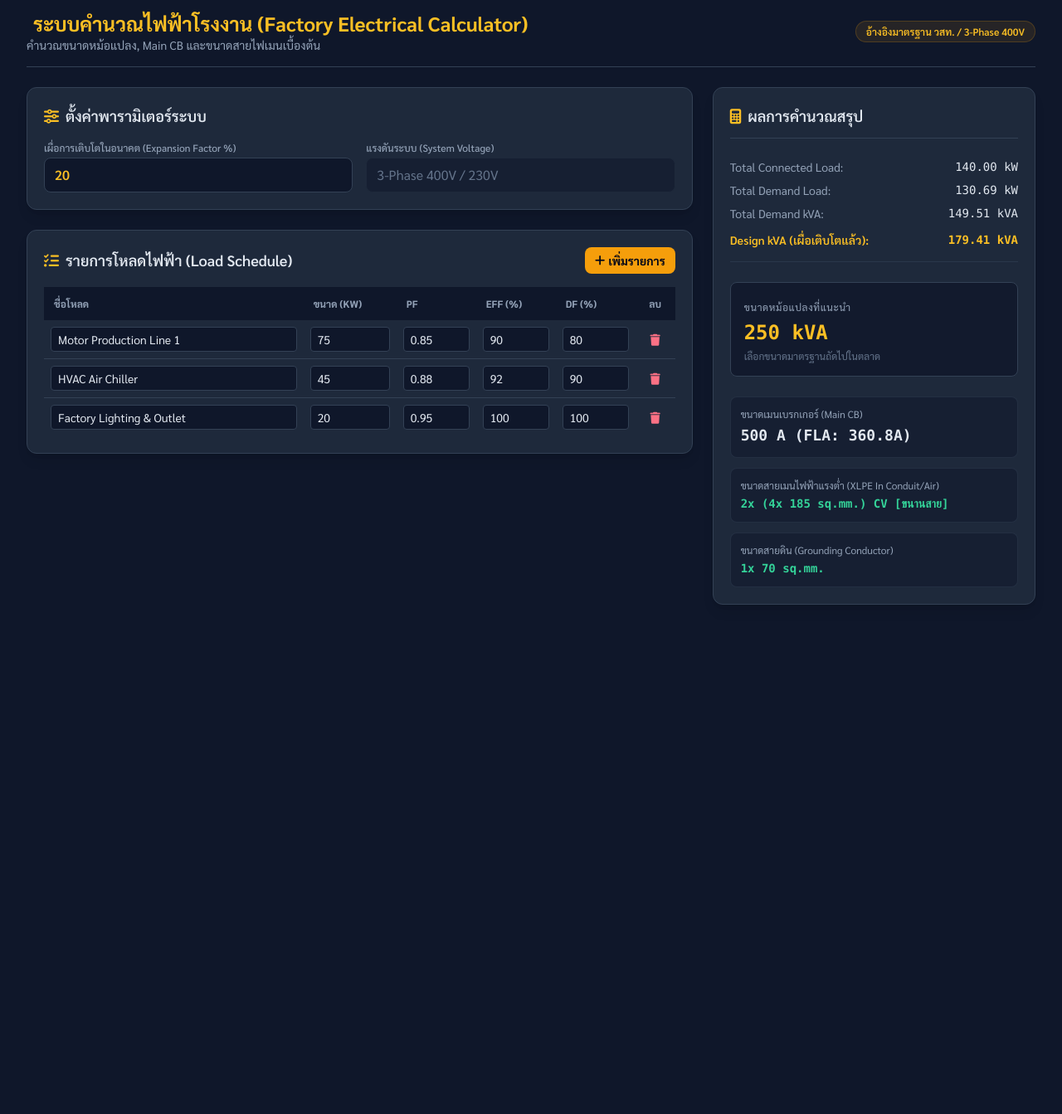
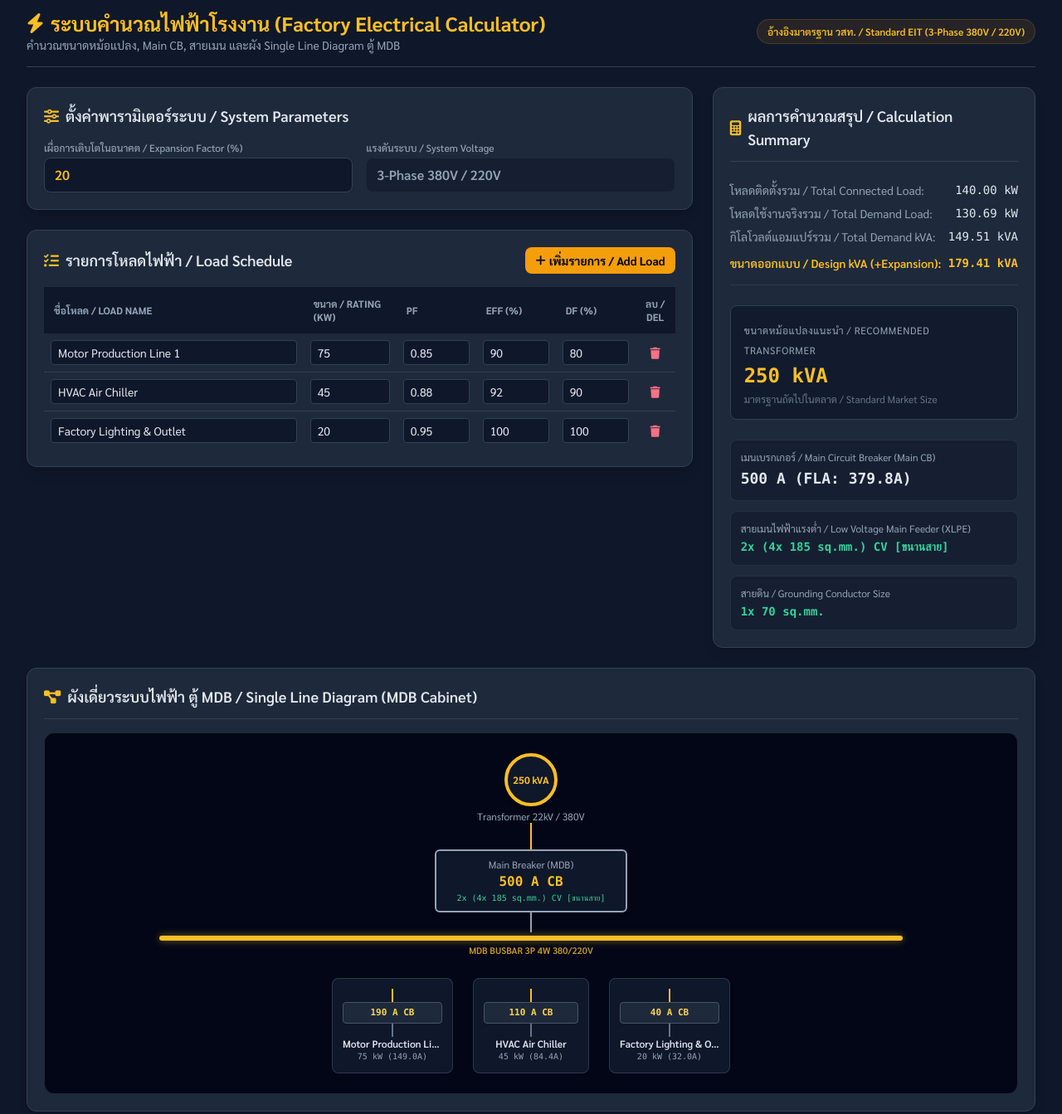
Before and after one commit to amornsuwimon14957-maker/trans-ee, a plain HTML site: page index.html in a window 1280 px wide. Shown: the part 20-1363 px from the top of the page at 83% size. Before the commit the page ends 800 px from the top, so only its background shows below. Drawn offline with nearby package versions, Linux system fonts and the light colour scheme.

Commit message:
Update index.html

```diff
--- a/index.html
+++ b/index.html
@@ -3,7 +3,7 @@
 <head>
     <meta charset="UTF-8">
     <meta name="viewport" content="width=device-width, initial-scale=1.0">
-    <title>Factory Electrical Sizing Calculator</title>
+    <title>Factory Electrical Calculator / ระบบคำนวณไฟฟ้าโรงงาน</title>
     <!-- Tailwind CSS CDN -->
     <script src="https://cdn.tailwindcss.com"></script>
     <!-- Font Awesome Icons -->
@@ -17,13 +17,16 @@
 
     <div class="max-w-7xl mx-auto space-y-6">
         <!-- Header -->
-        <header class="flex justify-between items-center border-b border-slate-700 pb-4">
+        <header class="flex flex-col md:flex-row justify-between items-start md:items-center border-b border-slate-700 pb-4 gap-4">
             <div>
-                <h1 class="text-2xl font-bold text-amber-400"><i class="fa-solid font-bolt me-2"></i>ระบบคำนวณไฟฟ้าโรงงาน (Factory Electrical Calculator)</h1>
-                <p class="text-sm text-slate-400">คำนวณขนาดหม้อแปลง, Main CB และขนาดสายไฟเมนเบื้องต้น</p>
+                <h1 class="text-2xl font-bold text-amber-400 flex items-center gap-2">
+                    <i class="fa-solid fa-bolt"></i>
+                    ระบบคำนวณไฟฟ้าโรงงาน (Factory Electrical Calculator)
+                </h1>
+                <p class="text-sm text-slate-400">คำนวณขนาดหม้อแปลง, Main CB, สายเมน และผัง Single Line Diagram ตู้ MDB</p>
             </div>
-            <span class="bg-amber-500/10 text-amber-400 border border-amber-500/20 px-3 py-1 rounded-full text-xs font-semibold">
-                อ้างอิงมาตรฐาน วสท. / 3-Phase 400V
+            <span class="bg-amber-500/10 text-amber-400 border border-amber-500/20 px-3 py-1.5 rounded-full text-xs font-semibold">
+                อ้างอิงมาตรฐาน วสท. / Standard EIT (3-Phase 380V / 220V)
             </span>
         </header>
 
@@ -34,16 +37,21 @@
                 <!-- Parameters Card -->
                 <div class="bg-slate-800 border border-slate-700 rounded-xl p-5 shadow-lg">
                     <h2 class="text-lg font-semibold text-slate-200 mb-4 flex items-center gap-2">
-                        <i class="fa-solid fa-sliders text-amber-400"></i> ตั้งค่าพารามิเตอร์ระบบ
+                        <i class="fa-solid fa-sliders text-amber-400"></i>
+                        ตั้งค่าพารามิเตอร์ระบบ / System Parameters
                     </h2>
                     <div class="grid grid-cols-1 sm:grid-cols-2 gap-4">
                         <div>
-                            <label class="block text-xs font-medium text-slate-400 mb-1">เผื่อการเติบโตในอนาคต (Expansion Factor %)</label>
+                            <label class="block text-xs font-medium text-slate-400 mb-1">
+                                เผื่อการเติบโตในอนาคต / Expansion Factor (%)
+                            </label>
                             <input type="number" id="expansionFactor" value="20" class="w-full bg-slate-900 border border-slate-700 rounded-lg px-3 py-2 text-amber-400 font-semibold focus:outline-none focus:border-amber-400">
                         </div>
                         <div>
-                            <label class="block text-xs font-medium text-slate-400 mb-1">แรงดันระบบ (System Voltage)</label>
-                            <input type="text" value="3-Phase 400V / 230V" disabled class="w-full bg-slate-900/50 border border-slate-800 rounded-lg px-3 py-2 text-slate-500 cursor-not-allowed">
+                            <label class="block text-xs font-medium text-slate-400 mb-1">
+                                แรงดันระบบ / System Voltage
+                            </label>
+                            <input type="text" value="3-Phase 380V / 220V" disabled class="w-full bg-slate-900/50 border border-slate-800 rounded-lg px-3 py-2 text-slate-400 font-semibold cursor-not-allowed">
                         </div>
                     </div>
                 </div>
@@ -52,10 +60,11 @@
                 <div class="bg-slate-800 border border-slate-700 rounded-xl p-5 shadow-lg space-y-4">
                     <div class="flex justify-between items-center">
                         <h2 class="text-lg font-semibold text-slate-200 flex items-center gap-2">
-                            <i class="fa-solid fa-list-check text-amber-400"></i> รายการโหลดไฟฟ้า (Load Schedule)
+                            <i class="fa-solid fa-list-check text-amber-400"></i>
+                            รายการโหลดไฟฟ้า / Load Schedule
                         </h2>
                         <button onclick="addLoadRow()" class="bg-amber-500 hover:bg-amber-600 text-slate-950 font-bold px-3 py-1.5 rounded-lg text-sm transition flex items-center gap-1">
-                            <i class="fa-solid fa-plus"></i> เพิ่มรายการ
+                            <i class="fa-solid fa-plus"></i> เพิ่มรายการ / Add Load
                         </button>
                     </div>
 
@@ -63,12 +72,12 @@
                         <table class="w-full text-left text-sm text-slate-300">
                             <thead class="bg-slate-900 text-slate-400 uppercase text-xs">
                                 <tr>
-                                    <th class="p-3">ชื่อโหลด</th>
-                                    <th class="p-3 w-28">ขนาด (kW)</th>
+                                    <th class="p-3">ชื่อโหลด / Load Name</th>
+                                    <th class="p-3 w-28">ขนาด / Rating (kW)</th>
                                     <th class="p-3 w-24">PF</th>
                                     <th class="p-3 w-24">Eff (%)</th>
                                     <th class="p-3 w-24">DF (%)</th>
-                                    <th class="p-3 w-12 text-center">ลบ</th>
+                                    <th class="p-3 w-12 text-center">ลบ / Del</th>
                                 </tr>
                             </thead>
                             <tbody id="loadTableBody" class="divide-y divide-slate-700">
@@ -83,50 +92,51 @@
             <div class="space-y-6">
                 <div class="bg-slate-800 border border-slate-700 rounded-xl p-5 shadow-lg space-y-6 sticky top-6">
                     <h2 class="text-lg font-semibold text-slate-200 border-b border-slate-700 pb-3 flex items-center gap-2">
-                        <i class="fa-solid fa-calculator text-amber-400"></i> ผลการคำนวณสรุป
+                        <i class="fa-solid fa-calculator text-amber-400"></i>
+                        ผลการคำนวณสรุป / Calculation Summary
                     </h2>
 
                     <!-- Load Totals -->
                     <div class="space-y-2 text-sm border-b border-slate-700/60 pb-4">
                         <div class="flex justify-between text-slate-400">
-                            <span>Total Connected Load:</span>
+                            <span>โหลดติดตั้งรวม / Total Connected Load:</span>
                             <span id="totalConnectedKW" class="font-mono text-slate-200">0.00 kW</span>
                         </div>
                         <div class="flex justify-between text-slate-400">
-                            <span>Total Demand Load:</span>
+                            <span>โหลดใช้งานจริงรวม / Total Demand Load:</span>
                             <span id="totalDemandKW" class="font-mono text-slate-200">0.00 kW</span>
                         </div>
                         <div class="flex justify-between text-slate-400">
-                            <span>Total Demand kVA:</span>
+                            <span>กิโลโวลต์แอมแปร์รวม / Total Demand kVA:</span>
                             <span id="totalDemandKVA" class="font-mono text-slate-200">0.00 kVA</span>
                         </div>
                         <div class="flex justify-between text-amber-400 font-semibold pt-1">
-                            <span>Design kVA (เผื่อเติบโตแล้ว):</span>
+                            <span>ขนาดออกแบบ / Design kVA (+Expansion):</span>
                             <span id="designKVA" class="font-mono">0.00 kVA</span>
                         </div>
                     </div>
 
                     <!-- Recommended Transformer -->
                     <div class="bg-slate-900/80 border border-slate-700 p-4 rounded-lg space-y-1">
-                        <span class="text-xs text-slate-400 uppercase tracking-wider">ขนาดหม้อแปลงที่แนะนำ</span>
+                        <span class="text-xs text-slate-400 uppercase tracking-wider">ขนาดหม้อแปลงแนะนำ / Recommended Transformer</span>
                         <div id="txSize" class="text-2xl font-bold text-amber-400 font-mono">-- kVA</div>
-                        <p class="text-xs text-slate-500">เลือกขนาดมาตรฐานถัดไปในตลาด</p>
+                        <p class="text-xs text-slate-500">มาตรฐานถัดไปในตลาด / Standard Market Size</p>
                     </div>
 
                     <!-- Recommended Breaker & Cable -->
                     <div class="space-y-3">
                         <div class="bg-slate-900/50 p-3 rounded-lg border border-slate-700/50">
-                            <span class="text-xs text-slate-400 block mb-1">ขนาดเมนเบรกเกอร์ (Main CB)</span>
+                            <span class="text-xs text-slate-400 block mb-1">เมนเบรกเกอร์ / Main Circuit Breaker (Main CB)</span>
                             <div id="mainCB" class="text-lg font-semibold text-slate-200 font-mono">-- A</div>
                         </div>
 
                         <div class="bg-slate-900/50 p-3 rounded-lg border border-slate-700/50">
-                            <span class="text-xs text-slate-400 block mb-1">ขนาดสายเมนไฟฟ้าแรงต่ำ (XLPE In Conduit/Air)</span>
+                            <span class="text-xs text-slate-400 block mb-1">สายเมนไฟฟ้าแรงต่ำ / Low Voltage Main Feeder (XLPE)</span>
                             <div id="cableSize" class="text-sm font-semibold text-emerald-400 font-mono">--</div>
                         </div>
 
                         <div class="bg-slate-900/50 p-3 rounded-lg border border-slate-700/50">
-                            <span class="text-xs text-slate-400 block mb-1">ขนาดสายดิน (Grounding Conductor)</span>
+                            <span class="text-xs text-slate-400 block mb-1">สายดิน / Grounding Conductor Size</span>
                             <div id="groundSize" class="text-sm font-semibold text-emerald-400 font-mono">--</div>
                         </div>
                     </div>
@@ -134,11 +144,49 @@
             </div>
 
         </div>
+
+        <!-- Bottom Panel: Single Line Diagram (MDB) -->
+        <div class="bg-slate-800 border border-slate-700 rounded-xl p-5 shadow-lg space-y-4">
+            <h2 class="text-lg font-semibold text-slate-200 flex items-center gap-2 border-b border-slate-700 pb-3">
+                <i class="fa-solid fa-diagram-project text-amber-400"></i>
+                ผังเดี่ยวระบบไฟฟ้า ตู้ MDB / Single Line Diagram (MDB Cabinet)
+            </h2>
+
+            <div class="bg-slate-950 p-6 rounded-xl border border-slate-800 flex flex-col items-center overflow-x-auto">
+                <!-- Transformer Block -->
+                <div class="flex flex-col items-center">
+                    <div class="w-16 h-16 rounded-full border-4 border-amber-400 flex items-center justify-center font-bold text-amber-400 text-xs text-center p-1 bg-slate-900 shadow-md">
+                        <span id="sldTx">-- kVA</span>
+                    </div>
+                    <span class="text-xs text-slate-400 mt-1">Transformer 22kV / 380V</span>
+                </div>
+
+                <!-- Main Line -->
+                <div class="w-0.5 h-8 bg-amber-400"></div>
+
+                <!-- Main CB Box -->
+                <div class="border-2 border-slate-400 bg-slate-900 px-6 py-2 rounded-md text-center shadow-md">
+                    <span class="text-xs text-slate-400 block">Main Breaker (MDB)</span>
+                    <span id="sldMainCB" class="text-amber-400 font-bold font-mono">-- A</span>
+                    <span id="sldMainCable" class="text-[10px] text-emerald-400 block font-mono">--</span>
+                </div>
+
+                <!-- Busbar Line -->
+                <div class="w-0.5 h-6 bg-slate-400"></div>
+                <div class="w-full max-w-4xl h-1.5 bg-amber-400 rounded-full my-1 shadow-[0_0_10px_rgba(251,191,36,0.5)]"></div>
+                <span class="text-[11px] text-amber-400/80 mb-6 font-semibold">MDB BUSBAR 3P 4W 380/220V</span>
+
+                <!-- Branch Feeders Grid -->
+                <div id="sldBranches" class="flex flex-wrap justify-center gap-6 w-full">
+                    <!-- Dynamic Branches -->
+                </div>
+            </div>
+        </div>
+
     </div>
 
     <!-- JavaScript Logic -->
     <script>
-        // Data standard lookups
         const TRANSFORMER_SIZES = [50, 100, 160, 250, 315, 400, 500, 630, 800, 1000, 1250, 1500, 2000, 2500];
 
         // Initial Mock Data
@@ -206,12 +254,12 @@
             // Transformer Selection
             const recommendedTX = TRANSFORMER_SIZES.find(size => size >= designKVA) || TRANSFORMER_SIZES[TRANSFORMER_SIZES.length - 1];
 
-            // Calculate Main Current (Amp) @ 400V 3-Phase
-            // I = kVA * 1000 / (sqrt(3) * 400)
-            const fullLoadAmp = (recommendedTX * 1000) / (Math.sqrt(3) * 400);
-            const mainCBRating = Math.ceil(fullLoadAmp * 1.25 / 50) * 50; // Rounded up for CB Standard
+            // Calculate Main Current (Amp) @ 380V 3-Phase
+            // I = kVA * 1000 / (sqrt(3) * 380)
+            const fullLoadAmp = (recommendedTX * 1000) / (Math.sqrt(3) * 380);
+            const mainCBRating = Math.ceil(fullLoadAmp * 1.25 / 50) * 50;
 
-            // Cable Estimation Logic (Simplified EIT Rule)
+            // Cable Estimation Logic (EIT Rule)
             let cableText = "";
             let groundText = "";
             if (mainCBRating <= 250) {
@@ -231,7 +279,7 @@
                 groundText = "1x 120 sq.mm.";
             }
 
-            // Update UI
+            // Update UI Totals
             document.getElementById('totalConnectedKW').innerText = totalConnectedKW.toFixed(2) + ' kW';
             document.getElementById('totalDemandKW').innerText = totalDemandKW.toFixed(2) + ' kW';
             document.getElementById('totalDemandKVA').innerText = totalDemandKVA.toFixed(2) + ' kVA';
@@ -240,12 +288,37 @@
             document.getElementById('mainCB').innerText = `${mainCBRating} A (FLA: ${fullLoadAmp.toFixed(1)}A)`;
             document.getElementById('cableSize').innerText = cableText;
             document.getElementById('groundSize').innerText = groundText;
+
+            // Update SLD View
+            document.getElementById('sldTx').innerText = recommendedTX + ' kVA';
+            document.getElementById('sldMainCB').innerText = mainCBRating + ' A CB';
+            document.getElementById('sldMainCable').innerText = cableText;
+
+            // Render SLD Branches
+            const sldBranchesContainer = document.getElementById('sldBranches');
+            sldBranchesContainer.innerHTML = '';
+
+            loads.forEach((item) => {
+                // Calculate Branch Current @ 380V
+                const branchAmp = (item.kw * 1000) / (Math.sqrt(3) * 380 * (item.pf || 0.85) * ((item.eff || 100)/100));
+                const feederCB = Math.ceil(branchAmp * 1.25 / 10) * 10 || 15;
+
+                const branchDiv = document.createElement('div');
+                branchDiv.className = 'flex flex-col items-center bg-slate-900 border border-slate-700/80 p-3 rounded-lg min-w-[140px] text-center';
+                branchDiv.innerHTML = `
+                    <div class="w-0.5 h-4 bg-amber-400"></div>
+                    <div class="border border-slate-600 bg-slate-800 px-2 py-1 rounded text-[11px] font-mono font-bold text-amber-300 w-full">
+                        ${feederCB} A CB
+                    </div>
+                    <div class="w-0.5 h-4 bg-slate-500"></div>
+                    <span class="text-xs font-semibold text-slate-200 truncate max-w-[120px]">${item.name}</span>
+                    <span class="text-[10px] text-slate-400 font-mono">${item.kw} kW (${branchAmp.toFixed(1)}A)</span>
+                `;
+                sldBranchesContainer.appendChild(branchDiv);
+            });
         }
 
-        // Event Listener for Expansion Factor Input
         document.getElementById('expansionFactor').addEventListener('input', calculate);
-
-        // First Render
         renderRows();
     </script>
 </body>
```
